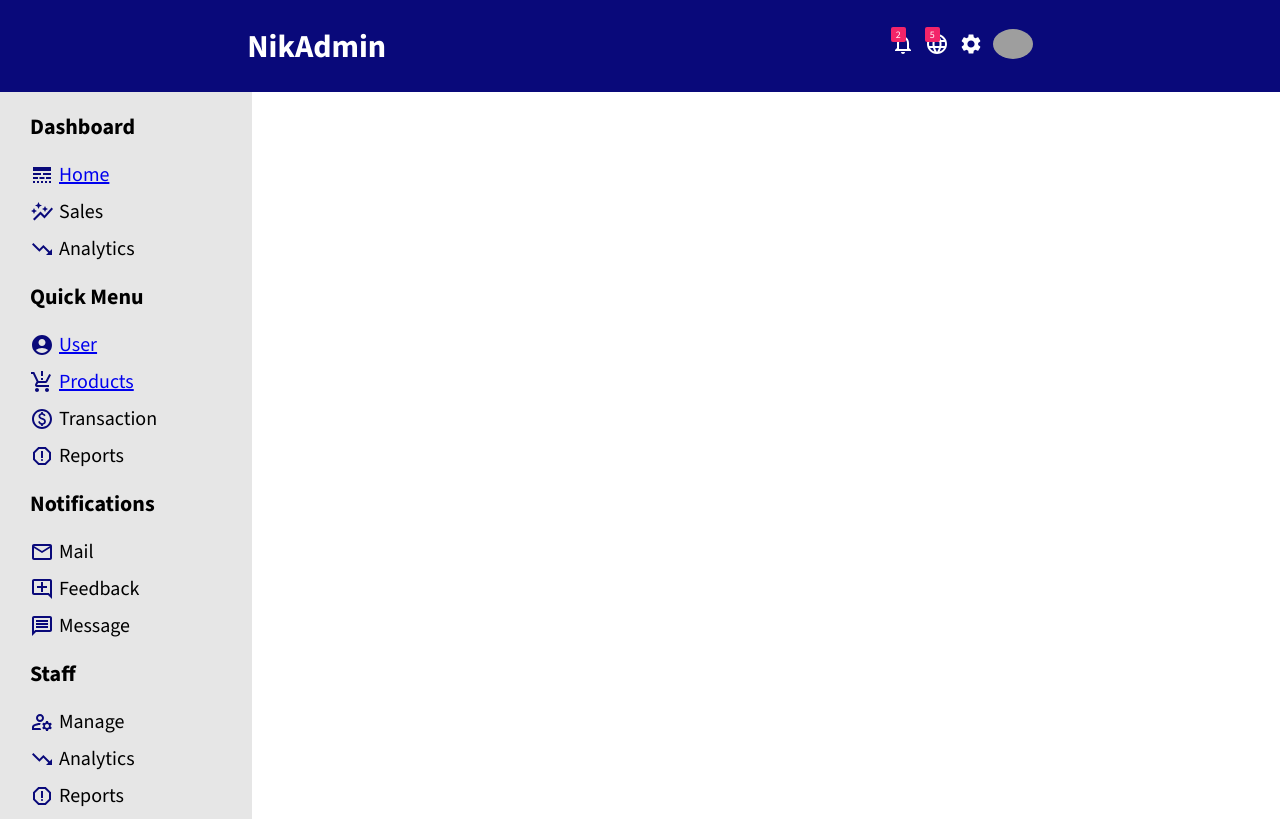
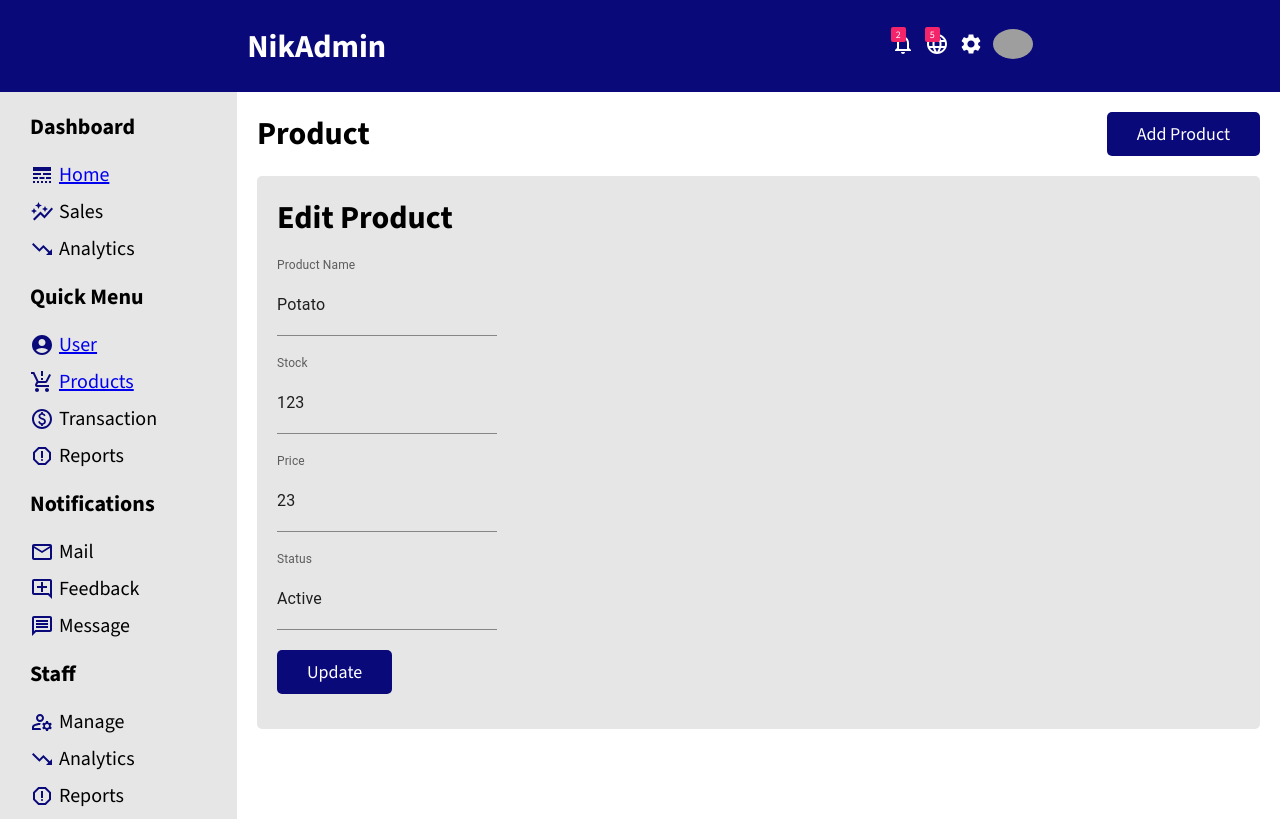
Before and after one commit to Samiul-Ahmed-96/admin-dashboard, a React (Create React App) app: page /products/1 in a window 1280 px wide. Built offline with nearby package versions, Linux system fonts and the light colour scheme; grey boxes are pictures that could not be loaded.

Commit message:
Make Product Edit

```diff
--- a/src/App.js
+++ b/src/App.js
@@ -5,6 +5,7 @@ import Navbar from './Components/Navbar/Navbar';
 import Sidebar from './Components/Sidebar/Sidebar';
 import CreateUser from "./Pages/CreateUser/CreateUser";
 import Home from './Pages/Home/Home/Home';
+import ProductEdit from "./Pages/ProductEdit/ProductEdit";
 import Products from "./Pages/Products/Products";
 import User from "./Pages/User/User";
 import UserEdit from "./Pages/UserEdit/UserEdit";
@@ -24,6 +25,7 @@ function App() {
      <Route path="/products" element={<Products />} />
      <Route path="/CreateUser" element={<CreateUser />} />
      <Route path="/user/:userId" element={<UserEdit />} />
+     <Route path="/products/:productId" element={<ProductEdit />} />
      </Routes>
    </div>
 </div>
--- /dev/null
+++ b/src/Pages/ProductEdit/ProductEdit.js
@@ -0,0 +1,25 @@
+import { TextField } from '@mui/material';
+import React from 'react';
+import { Link } from 'react-router-dom';
+import './ProductEdit.scss';
+
+const ProductEdit = () => {
+    return (
+        <div className='user-container'>
+            <div className="usertitle">
+                <h1>Product</h1>
+                <Link to="/CreateUser"><button className='createNewUser'>Add Product</button></Link>
+            </div>
+            <div className="user-info-edit">
+                <h1>Edit Product</h1>
+                <TextField id="standard-basic" defaultValue={"Potato"} label="Product Name" variant="standard" />
+                <TextField id="standard-basic" defaultValue={"123"} label="Stock" variant="standard" />
+                <TextField id="standard-basic" defaultValue={"23"} label="Price" variant="standard" />
+                <TextField id="standard-basic" defaultValue={"Active"} label="Status" variant="standard" />
+                <input id='user-info-update' type="submit" value="Update" />
+            </div>
+        </div>
+    );
+};
+
+export default ProductEdit;
--- a/src/Pages/Products/Products.js
+++ b/src/Pages/Products/Products.js
@@ -9,28 +9,27 @@ const Products = () => {
     const columns = [
         { field: 'id', headerName: 'ID', width: 90 },
         {
-          field: 'user',
-          headerName: 'User',
-          width: 300,
+          field: 'product',
+          headerName: 'Product',
+          width: 200,
           editable: true,
           renderCell : (params) =>{
             return(
               <div className='user-info'>
                 <img src={params.row.avatar} alt="" />
-                {params.row.userName}
+                {params.row.productName}
               </div>
             )
           }
         },
         {
-          field: 'transaction',
-          headerName: 'Transaction',
-          width: 200,
-          editable: true,
+          field: 'stock',
+          headerName: 'Stock',
+          width: 300,
         },
         {
-          field: 'email',
-          headerName: 'Email',
+          field: 'price',
+          headerName: 'Price',
           width: 300,
         },
         {
@@ -45,8 +44,8 @@ const Products = () => {
           renderCell : (params) =>{
             return(
               <div className='action-container'>
-                <Link to={"/user/"+params.row.id}><button className='productsEdit'>Edit</button></Link>
-                <DeleteOutline className='userDelete'/>
+                <Link to={"/products/"+params.row.id}><button className='productsEdit'>Edit</button></Link>
+                <DeleteOutline className='productDelete'/>
               </div>
 
             )
@@ -55,15 +54,8 @@ const Products = () => {
       ];
 
       const rows = [
-        { id: 1, userName: 'Jon sina', transaction: '1232244' , avatar : 'https://www.reuters.com/resizer/5x1IqoH0ad-rFyUPhOFV0yXKyzM=/1789x2236/smart/filters:quality(80)/cloudfront-us-east-2.images.arcpublishing.com/reuters/VHJX7JYCZ5L7ZHCAAQD4NGKTT4.jpg', email : 'jon@gmail.com', status:'active'},
-        { id: 2, userName: 'Jon sina', transaction: '1232244' , avatar : 'https://www.reuters.com/resizer/5x1IqoH0ad-rFyUPhOFV0yXKyzM=/1789x2236/smart/filters:quality(80)/cloudfront-us-east-2.images.arcpublishing.com/reuters/VHJX7JYCZ5L7ZHCAAQD4NGKTT4.jpg', email : 'jon@gmail.com', status:'active'},
-        { id: 3, userName: 'Jon sina', transaction: '1232244' , avatar : 'https://www.reuters.com/resizer/5x1IqoH0ad-rFyUPhOFV0yXKyzM=/1789x2236/smart/filters:quality(80)/cloudfront-us-east-2.images.arcpublishing.com/reuters/VHJX7JYCZ5L7ZHCAAQD4NGKTT4.jpg', email : 'jon@gmail.com', status:'active'},
-        { id: 4, userName: 'Jon sina', transaction: '1232244' , avatar : 'https://www.reuters.com/resizer/5x1IqoH0ad-rFyUPhOFV0yXKyzM=/1789x2236/smart/filters:quality(80)/cloudfront-us-east-2.images.arcpublishing.com/reuters/VHJX7JYCZ5L7ZHCAAQD4NGKTT4.jpg', email : 'jon@gmail.com', status:'active'},
-        { id: 5, userName: 'Jon sina', transaction: '1232244' , avatar : 'https://www.reuters.com/resizer/5x1IqoH0ad-rFyUPhOFV0yXKyzM=/1789x2236/smart/filters:quality(80)/cloudfront-us-east-2.images.arcpublishing.com/reuters/VHJX7JYCZ5L7ZHCAAQD4NGKTT4.jpg', email : 'jon@gmail.com', status:'active'},
-        { id: 6, userName: 'Jon sina', transaction: '1232244' , avatar : 'https://www.reuters.com/resizer/5x1IqoH0ad-rFyUPhOFV0yXKyzM=/1789x2236/smart/filters:quality(80)/cloudfront-us-east-2.images.arcpublishing.com/reuters/VHJX7JYCZ5L7ZHCAAQD4NGKTT4.jpg', email : 'jon@gmail.com', status:'active'},
-        { id: 7, userName: 'Jon sina', transaction: '1232244' , avatar : 'https://www.reuters.com/resizer/5x1IqoH0ad-rFyUPhOFV0yXKyzM=/1789x2236/smart/filters:quality(80)/cloudfront-us-east-2.images.arcpublishing.com/reuters/VHJX7JYCZ5L7ZHCAAQD4NGKTT4.jpg', email : 'jon@gmail.com', status:'active'},
-        { id: 8, userName: 'Jon sina', transaction: '1232244' , avatar : 'https://www.reuters.com/resizer/5x1IqoH0ad-rFyUPhOFV0yXKyzM=/1789x2236/smart/filters:quality(80)/cloudfront-us-east-2.images.arcpublishing.com/reuters/VHJX7JYCZ5L7ZHCAAQD4NGKTT4.jpg', email : 'jon@gmail.com', status:'active'},
-        { id: 9, userName: 'Jon sina', transaction: '1232244' , avatar : 'https://www.reuters.com/resizer/5x1IqoH0ad-rFyUPhOFV0yXKyzM=/1789x2236/smart/filters:quality(80)/cloudfront-us-east-2.images.arcpublishing.com/reuters/VHJX7JYCZ5L7ZHCAAQD4NGKTT4.jpg', email : 'jon@gmail.com', status:'active'},
+        { id: 1, productName: 'Potato', stock: '123' , avatar : 'https://www.reuters.com/resizer/5x1IqoH0ad-rFyUPhOFV0yXKyzM=/1789x2236/smart/filters:quality(80)/cloudfront-us-east-2.images.arcpublishing.com/reuters/VHJX7JYCZ5L7ZHCAAQD4NGKTT4.jpg', price : '20',status:'active'},
+
 
 
       ];
--- a/src/Pages/Products/Products.scss
+++ b/src/Pages/Products/Products.scss
@@ -24,7 +24,7 @@
     border-radius: 5px;
     cursor: pointer;
   }
-  .userDelete {
+  .productDelete {
     color: crimson;
     font-size: 32px;
     margin-left: 10px;
```
Also changed, not shown: src/Pages/ProductEdit/ProductEdit.scss (added).
